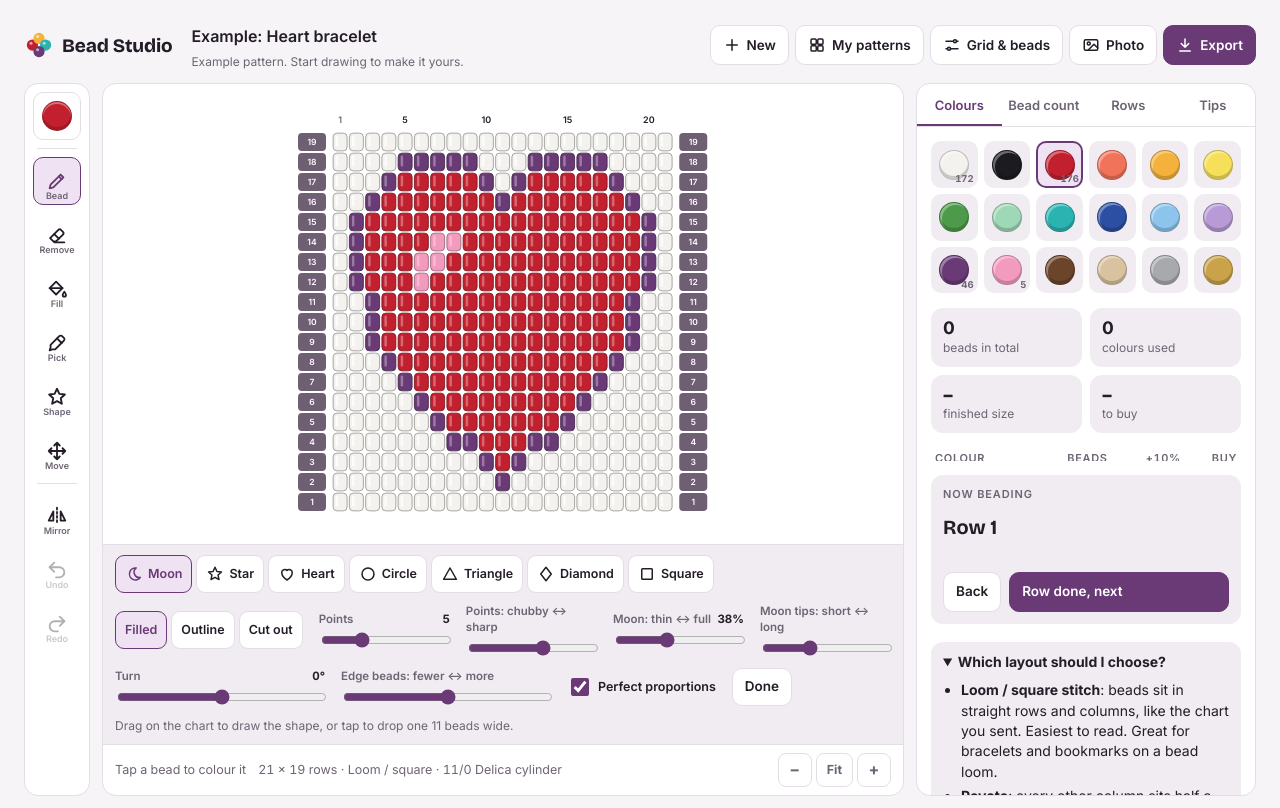
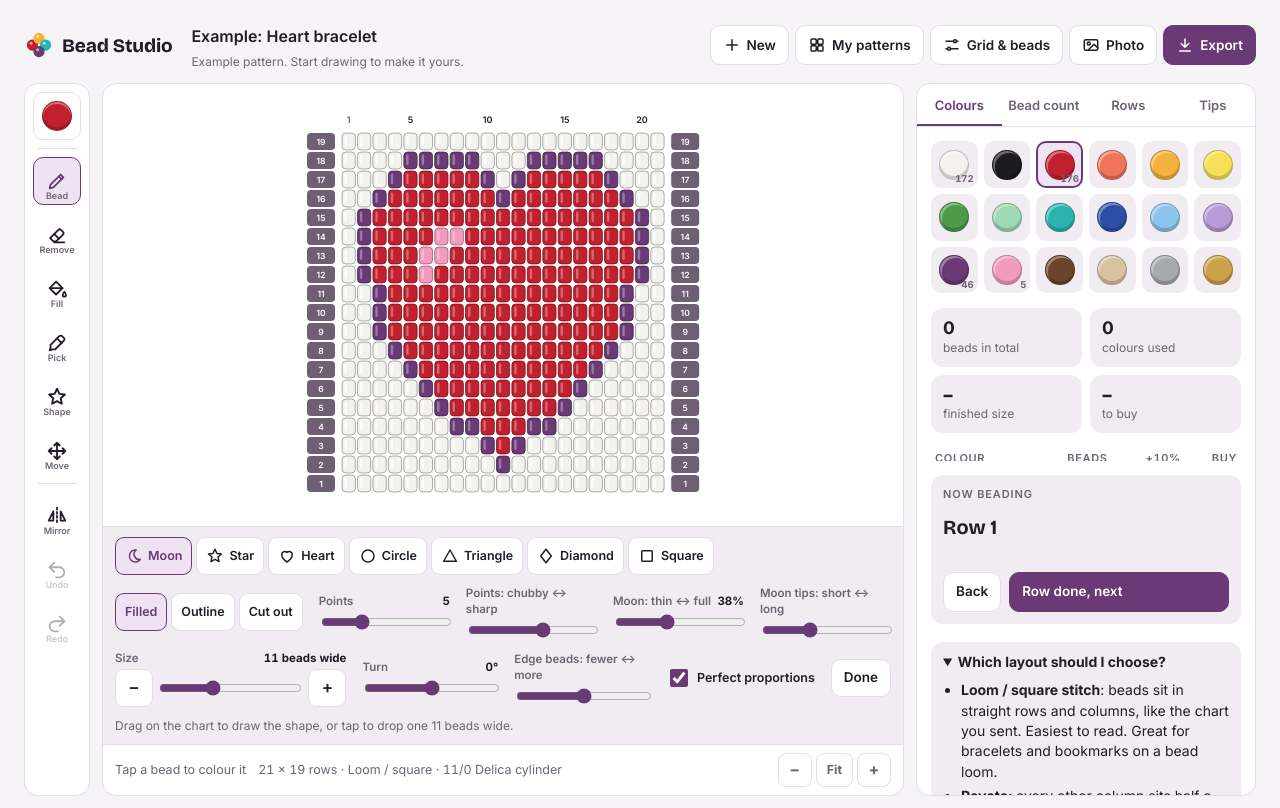
Before and after one commit to valentinewolfpastor/App-2, a plain HTML site: page bead-studio/index.html in a window 1280 px wide. Both pictures are taken after a click on the button "Bead". Drawn offline with nearby package versions, Linux system fonts and the light colour scheme.

Commit message:
Add a Size control to the Shape tool
Co-Authored-By: Claude Opus 5.5 <noreply@anthropic.com>
Claude-Session: https://claude.ai/code/session_01727p13h1kyPbqL9KQ8eoE2

```diff
--- a/bead-studio/index.html
+++ b/bead-studio/index.html
@@ -89,6 +89,9 @@ h1, h2, h3 { font-family: var(--font-display); margin: 0; text-wrap: balance; }
 .slider { display: grid; gap: 2px; font-size: 11.5px; font-weight: 600; color: var(--muted); flex: 1 1 130px; max-width: 210px; min-width: 0; }
 .slider span { display: flex; justify-content: space-between; gap: 6px; }
 .slider b { color: var(--ink); font-variant-numeric: tabular-nums; }
+.sizer { display: grid; gap: 2px; flex: 2 1 220px; max-width: 340px; min-width: 0; }
+.sizer input { flex: 1; min-width: 0; }
+.sizer .chip { width: 38px; justify-content: center; font-size: 17px; padding: 0; }
 .shapehint { flex: 1 1 100%; font-size: 12px; color: var(--muted); margin: 0; }
 .stagebar { display: flex; align-items: center; gap: 12px; padding: 8px 12px; border-top: 1px solid var(--line); font-size: 12.5px; color: var(--muted); flex-wrap: wrap; font-variant-numeric: tabular-nums; }
 .stagebar b { color: var(--ink); font-weight: 600; }
@@ -257,6 +260,8 @@ dialog::backdrop { background: rgba(20, 12, 24, .45); }
         <label class="slider" data-for="star"><span>Points: chubby ↔ sharp <b id="soDepthV"></b></span><input type="range" id="soDepth" min="20" max="80" step="1" value="55"></label>
         <label class="slider" data-for="moon"><span>Moon: thin ↔ full <b id="soThickV"></b></span><input type="range" id="soThick" min="12" max="80" step="1" value="38"></label>
         <label class="slider" data-for="moon"><span>Moon tips: short ↔ long <b id="soTipsV"></b></span><input type="range" id="soTips" min="0" max="100" step="1" value="35"></label>
+        <div class="sizer"><span class="slider" style="max-width:none"><span>Size <b id="soSizeV">11 beads wide</b></span></span>
+          <div class="row" style="gap:4px;flex-wrap:nowrap"><button class="chip" id="soSmaller" aria-label="Smaller">−</button><input type="range" id="soSize" min="3" max="40" step="1" value="11" aria-label="Shape size in beads"><button class="chip" id="soBigger" aria-label="Bigger">+</button></div></div>
         <label class="slider"><span>Turn <b id="soRotV">0°</b></span><input type="range" id="soRot" min="-180" max="180" step="5" value="0"></label>
         <label class="slider"><span>Edge beads: fewer ↔ more <b id="soEdgeV"></b></span><input type="range" id="soEdge" min="15" max="85" step="1" value="50"></label>
         <label class="row small" style="gap:6px;font-weight:600"><input type="checkbox" id="soSquare" checked> Perfect proportions</label>
@@ -864,7 +869,7 @@ function showHover(cell) {
 // The box is kept in bead units (column, row) so it survives zooming. Shapes are tested at the
 // beads' real proportions, sampling a 4×4 grid of points inside each bead.
 let pending = null, shapeDrag = null;
-const shapeOpt = { kind: 'moon', style: 'fill', points: 5, depth: 0.45, thick: 0.38, tips: 0.35, rot: 0, edge: 0.5, square: true };
+const shapeOpt = { kind: 'moon', style: 'fill', points: 5, depth: 0.45, thick: 0.38, tips: 0.35, rot: 0, edge: 0.5, square: true, size: 11 };
 const toUnits = ([x, y]) => [(x - G.GL) / G.cw, (y - G.GT) / G.ch];
 const snapU = ([u, v]) => [Math.round(u * 2) / 2, Math.round(v * 2) / 2];
 function boxPx(b) { return { x0: G.GL + b.x0 * G.cw, y0: G.GT + b.y0 * G.ch, x1: G.GL + b.x1 * G.cw, y1: G.GT + b.y1 * G.ch }; }
@@ -925,6 +930,7 @@ function applyPending() {
   if (cells.length && P.example) P.example = false;
   const w = Math.abs(pending.box.x1 - pending.box.x0), h = Math.abs(pending.box.y1 - pending.box.y0);
   $('#hoverInfo').innerHTML = `<b>${esc(shapeOpt.kind[0].toUpperCase() + shapeOpt.kind.slice(1))}</b> · about ${Math.round(w)} × ${Math.round(h)} beads · ${cells.length} beads`;
+  syncShapeUI();
   changed();
 }
 function commitShape() { if (pending) { pending = null; renderSide(); render(); } syncShapeUI(); }
@@ -960,13 +966,28 @@ function shapeUp() {
     const cell = G.hit(G.GL + shapeDrag.tap[0] * G.cw, G.GT + shapeDrag.tap[1] * G.ch);
     if (!cell) { pending = null; undoStack.pop(); updUndo(); shapeDrag = null; render(); return; }
     const [x, y] = G.xy(cell[0], cell[1]), cu = (x - G.GL) / G.cw + 0.5, cv = (y - G.GT) / G.ch + 0.5;
-    const hw = 5.5, hh = shapeOpt.square ? 5.5 * G.cw / G.ch : 5.5;
+    const hw = shapeOpt.size / 2, hh = shapeOpt.square ? hw * G.cw / G.ch : hw;
     pending.box = { x0: cu - hw, y0: cv - hh, x1: cu + hw, y1: cv + hh };
     applyPending();
   }
   shapeDrag = null; renderSide(); render(); syncShapeUI();
 }
+function maxShapeSize() { return P ? Math.max(P.cols, Math.round(P.rows * (G ? G.ch / G.cw : 1))) + 2 : 40; }
+function setShapeSize(n) {
+  n = clamp(Math.round(n), 3, maxShapeSize());
+  shapeOpt.size = n;
+  if (pending) { // resize around the centre, keeping the shape's proportions
+    const b = pending.box, w = Math.abs(b.x1 - b.x0) || 1, h = Math.abs(b.y1 - b.y0) || 1;
+    const cx = (b.x0 + b.x1) / 2, cy = (b.y0 + b.y1) / 2, k = n / w;
+    pending.box = { x0: cx - n / 2, x1: cx + n / 2, y0: cy - h * k / 2, y1: cy + h * k / 2 };
+    applyPending(); render();
+  }
+  syncShapeUI();
+}
 function syncShapeUI() {
+  if (pending) shapeOpt.size = Math.round(Math.abs(pending.box.x1 - pending.box.x0));
+  $('#soSize').max = maxShapeSize(); $('#soSize').value = shapeOpt.size;
+  $('#soSizeV').textContent = `${shapeOpt.size} beads wide`;
   $$('#shapeKinds .chip').forEach(b => b.setAttribute('aria-pressed', b.dataset.kind === shapeOpt.kind));
   $$('#shapeStyles .chip').forEach(b => b.setAttribute('aria-pressed', b.dataset.style === shapeOpt.style));
   $$('.slider[data-for]').forEach(l => l.hidden = l.dataset.for !== shapeOpt.kind);
@@ -974,19 +995,22 @@ function syncShapeUI() {
   $('#soDepthV').textContent = ''; $('#soThickV').textContent = Math.round(shapeOpt.thick * 100) + '%';
   $('#soTipsV').textContent = ''; $('#soEdgeV').textContent = '';
   $('#soDone').hidden = !pending;
-  $('#shapeHint').textContent = pending ? 'Drag the shape to move it. Change the colour or sliders to adjust it. Tap Done when you like it.' : 'Drag on the chart to draw the shape, or tap to drop one 11 beads wide.';
+  $('#shapeHint').textContent = pending ? 'Drag the shape to move it. Use Size to make it bigger or smaller, and the other sliders to adjust it. Tap Done when you like it.' : `Drag on the chart to draw the shape, or tap to drop one ${shapeOpt.size} beads wide.`;
 }
 $$('#shapeKinds .chip').forEach(b => b.addEventListener('click', () => { shapeOpt.kind = b.dataset.kind; syncShapeUI(); applyPending(); }));
 $$('#shapeStyles .chip').forEach(b => b.addEventListener('click', () => { shapeOpt.style = b.dataset.style; syncShapeUI(); applyPending(); }));
 [['#soPoints', v => shapeOpt.points = +v], ['#soDepth', v => shapeOpt.depth = 1 - v / 100], ['#soThick', v => shapeOpt.thick = v / 100],
  ['#soTips', v => shapeOpt.tips = v / 100], ['#soRot', v => shapeOpt.rot = +v], ['#soEdge', v => shapeOpt.edge = v / 100]]
   .forEach(([id, f]) => $(id).addEventListener('input', e => { f(e.target.value); syncShapeUI(); applyPending(); }));
+$('#soSize').addEventListener('input', e => setShapeSize(+e.target.value));
+$('#soSmaller').addEventListener('click', () => setShapeSize(shapeOpt.size - 1));
+$('#soBigger').addEventListener('click', () => setShapeSize(shapeOpt.size + 1));
 $('#soSquare').addEventListener('change', e => { shapeOpt.square = e.target.checked; });
 $('#soDone').addEventListener('click', () => { commitShape(); syncShapeUI(); });
 syncShapeUI();
 
 /* ---------- tools UI ---------- */
-function setTool(t) { if (t !== 'shape') commitShape(); tool = t; $('#shapeBar').hidden = t !== 'shape'; render(); $$('.tool[data-tool]').forEach(b => b.setAttribute('aria-pressed', b.dataset.tool === t)); board.style.cursor = t === 'pan' ? 'grab' : t === 'pick' ? 'copy' : 'crosshair'; }
+function setTool(t) { if (t !== 'shape') commitShape(); tool = t; $('#shapeBar').hidden = t !== 'shape'; if (t === 'shape') syncShapeUI(); render(); $$('.tool[data-tool]').forEach(b => b.setAttribute('aria-pressed', b.dataset.tool === t)); board.style.cursor = t === 'pan' ? 'grab' : t === 'pick' ? 'copy' : 'crosshair'; }
 $$('.tool[data-tool]').forEach(b => b.addEventListener('click', () => setTool(b.dataset.tool)));
 const MIRRORS = ['none', 'h', 'v', 'both'], MIRROR_LBL = { none: 'Mirror', h: '↔ L/R', v: '↕ T/B', both: '✛ 4-way' };
 $('#btnMirror').addEventListener('click', () => {
```
